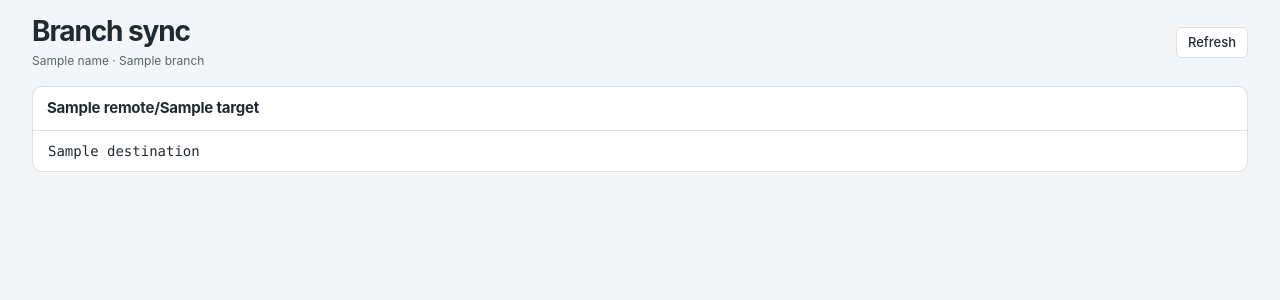
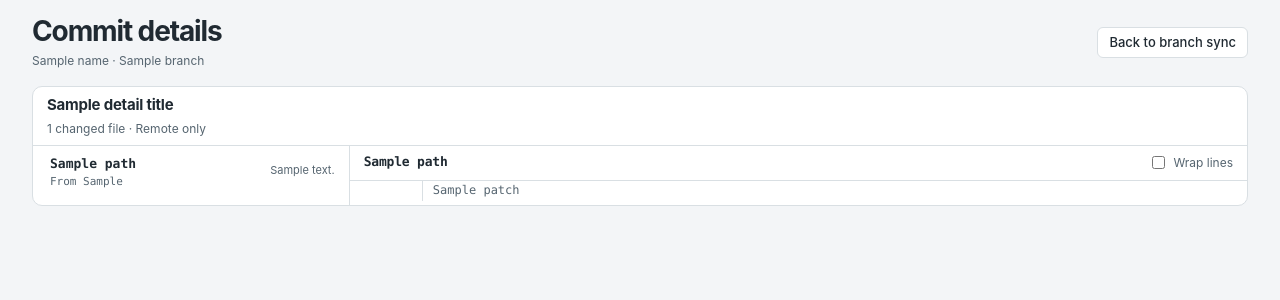
Before and after one commit to PavelZanek/gitobob, a Laravel app: template resources/views/push.blade.php in a window 1280 px wide. Shown: the part 44-344 px from the top of the page. Run offline with Laravel 12, Linux system fonts and the light colour scheme; the template is opened without the code that fills it: most values are stand-ins (such as "Sample title", 1, 10 or a date in 2020).

Commit message:
Review incoming changes and individual commits in branch sync [skip ci]

```diff
--- a/public/workspace.css
+++ b/public/workspace.css
@@ -203,3 +203,4 @@ header .app-modes + .settings-link { margin-left: 0; }
     .sync-comparison { grid-template-columns: 1fr; }
     .sync-comparison section + section { border-inline-start: 0; border-top: 1px solid var(--line); }
 }
+.sync-detail { margin-top: 16px; }
--- a/resources/views/push.blade.php
+++ b/resources/views/push.blade.php
@@ -10,12 +10,18 @@
 <body class="review-page">
 <header><strong>GitoBob</strong><a href="{{ route('repository', ['repo' => $relative]) }}">{{ $name }}</a><a class="settings-link" href="{{ route('settings') }}">Settings</a></header>
 <main class="repository-review">
+    @php($comparison = ['repo' => $relative, 'review' => $version])
     <section class="heading">
-        <div><h1>Branch sync</h1><p class="repository-meta">{{ $name }} · {{ $branch }}</p></div>
-        <a class="button-link" href="{{ route('repository.push.preview', ['repo' => $relative]) }}">Refresh</a>
+        <div><h1>{{ $commit ? 'Commit details' : 'Branch sync' }}</h1><p class="repository-meta">{{ $name }} · {{ $branch }}</p></div>
+        @if ($commit)
+            <a class="button-link" href="{{ route('repository.push.preview', $comparison) }}">Back to branch sync</a>
+        @else
+            <a class="button-link" href="{{ route('repository.push.preview', ['repo' => $relative]) }}">Refresh</a>
+        @endif
     </section>
     @if (session('notice') && session('notice') !== $message)<p class="action-notice" role="status">{{ session('notice') }}</p>@endif
-    <section class="panel" aria-label="Push preview">
+    @if (! $commit)
+    <section class="panel" aria-label="Branch comparison">
         <div class="toolbar"><h2>{{ $target ? $remote.'/'.$target : 'Push destination' }}</h2></div>
         @if ($destination)<p class="cloud-row cloud-refs">{{ $destination }}</p>@endif
         @if ($message)
@@ -27,7 +33,9 @@
                     <section aria-label="{{ $label }}">
                         <div class="toolbar"><div><h2>{{ $label }}</h2><span class="repository-meta">{{ $ref }}</span></div></div>
                         <p class="cloud-row">{{ $history['count'] }} {{ $direction }} {{ Str::plural('commit', $history['count']) }}</p>
-                        @foreach ($history['subjects'] as $subject)<div class="cloud-row"><code>{{ $subject }}</code></div>@endforeach
+                        @foreach ($history['subjects'] as $oid => $subject)
+                            <div class="cloud-row"><a href="{{ route('repository.push.preview', $comparison + ['commit' => $oid]) }}">{{ $subject }}</a></div>
+                        @endforeach
                         @if ($history['count'] > count($history['subjects']))<p class="cloud-row">Showing the newest {{ count($history['subjects']) }} commits.</p>@endif
                     </section>
                 @endforeach
@@ -45,6 +53,37 @@
             </div>
         @endif
     </section>
+    @endif
+    @if ($detail !== null)
+        <section class="panel sync-detail" aria-label="Changed files">
+            <div class="toolbar"><div><h2>{{ $detailTitle }}</h2><span class="repository-meta">{{ count($detail['files']) }} changed {{ Str::plural('file', count($detail['files'])) }} · {{ $commit ? (isset($local['subjects'][$commit]) ? 'Local only' : 'Remote only') : substr($head, 0, 8).' → '.substr($tip, 0, 8) }}</span></div></div>
+            @if ($detail['files'])
+                <div class="review-columns">
+                    <nav class="review-files" aria-label="Select a changed file">
+                        <ul class="files">
+                            @foreach ($detail['files'] as $id => $file)
+                                <li><a href="{{ route('repository.push.preview', $comparison + ['commit' => $commit ?: null, 'file' => $id]) }}#sync-diff" @if ($detail['selected'] === $file) aria-current="true" @endif>
+                                    <span class="file-label"><span class="filename">{{ $file->path }}</span>
+                                    @if ($file->originalPath !== null)<span class="file-origin">From {{ $file->originalPath }}</span>@endif</span>
+                                    <span class="file-states">{{ $file->description('Sync') }}</span>
+                                </a></li>
+                            @endforeach
+                        </ul>
+                    </nav>
+                    <section id="sync-diff" class="review-diff" aria-label="File diff">
+                        @if ($detail['selected'])
+                            <div class="toolbar"><h2 class="filename">{{ $detail['selected']->path }}</h2><label class="wrap-control"><input type="checkbox" id="wrap-lines">Wrap lines</label></div>
+                            @include('patch', ['patch' => $detail['patch'], 'section' => 'Sync'])
+                        @else
+                            <p class="clean-workspace">Select a file to see its diff.</p>
+                        @endif
+                    </section>
+                </div>
+            @else
+                <p class="clean-workspace">No files changed in this comparison.</p>
+            @endif
+        </section>
+    @endif
 </main>
 @include('loading')
 </body>
--- a/resources/views/repository.blade.php
+++ b/resources/views/repository.blade.php
@@ -31,7 +31,7 @@
             <a class="button-link" href="{{ route($reviewRoute, $selection) }}">Refresh</a>
         </section>
         @if (session('notice'))<p class="action-notice" role="status">{{ session('notice') }}
-            @if (session('committed'))<a href="{{ route('repository.push.preview', $query) }}">Push commits…</a>@endif
+            @if (session('committed'))<a href="{{ route('repository.push.preview', $query) }}">Sync…</a>@endif
         </p>@endif
         <section class="panel" aria-label="Changed files">
             <div class="toolbar">
@@ -45,7 +45,7 @@
                 @endif
                 <div class="review-actions">
                     @if (! $allChanges && ! session('committed'))
-                        <a class="button-link" href="{{ route('repository.push.preview', $query) }}">Push commits…</a>
+                        <a class="button-link" href="{{ route('repository.push.preview', $query) }}">Sync…</a>
                     @endif
                     @if (isset($repositories[$relative]) && collect($repositories[$relative]->files)->contains(fn ($file) => isset($file->sections['Staged'])))
                         <a class="button-link" href="{{ route('repository.commit.preview', ['repo' => $relative]) }}">Commit staged…@if ($allChanges) · {{ $relative === '.' ? $rootName : $relative }}@endif</a>
```
Also changed, not shown: app/Git/BranchPush.php (+11 -3 lines), app/Git/FileDiff.php (+8 -0 lines), app/Git/RevisionDiff.php (added, +39 -0 lines), app/Http/Controllers/IndexController.php (+33 -2 lines), tests/Feature/BranchPushTest.php (+14 -3 lines).
